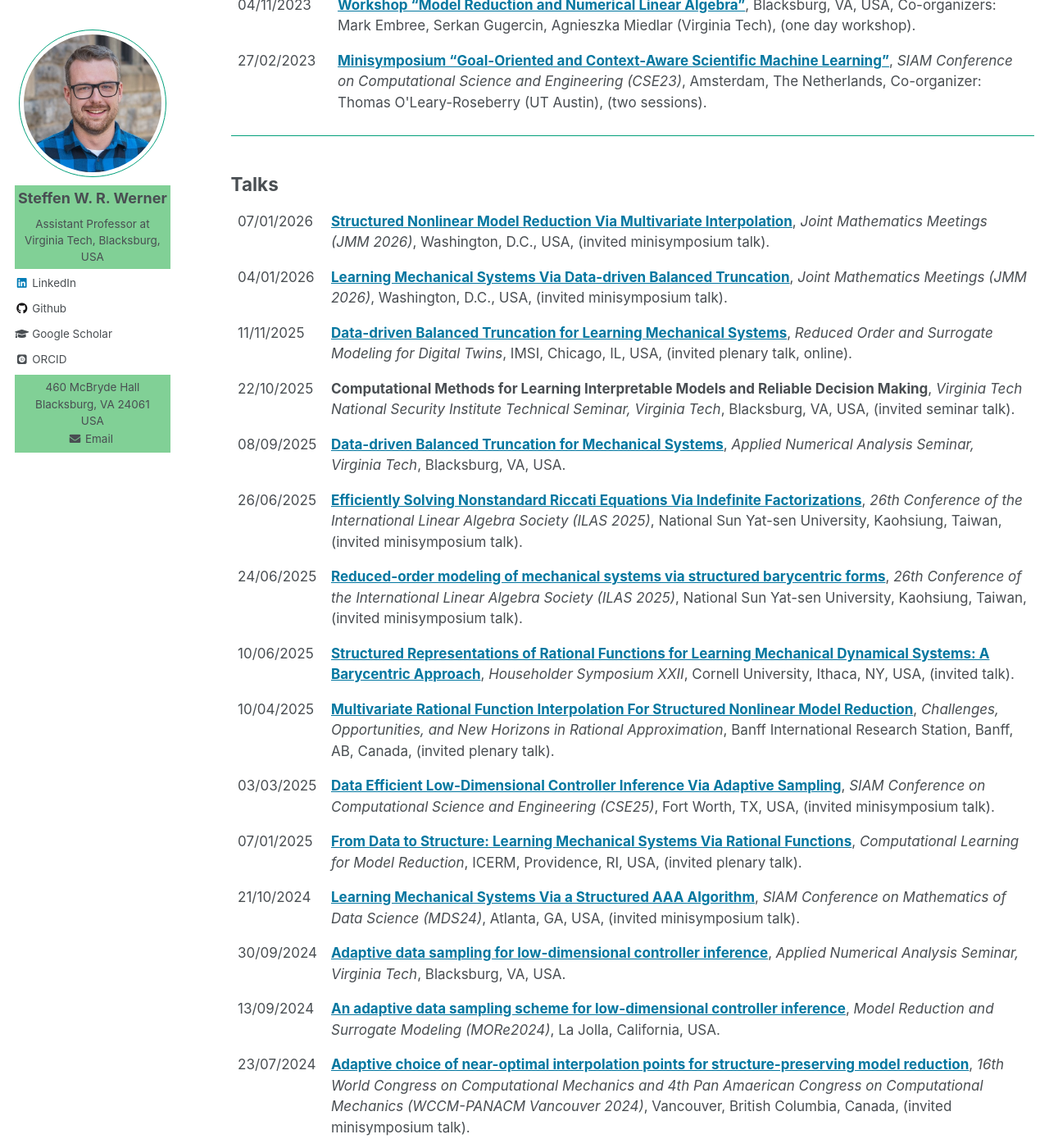
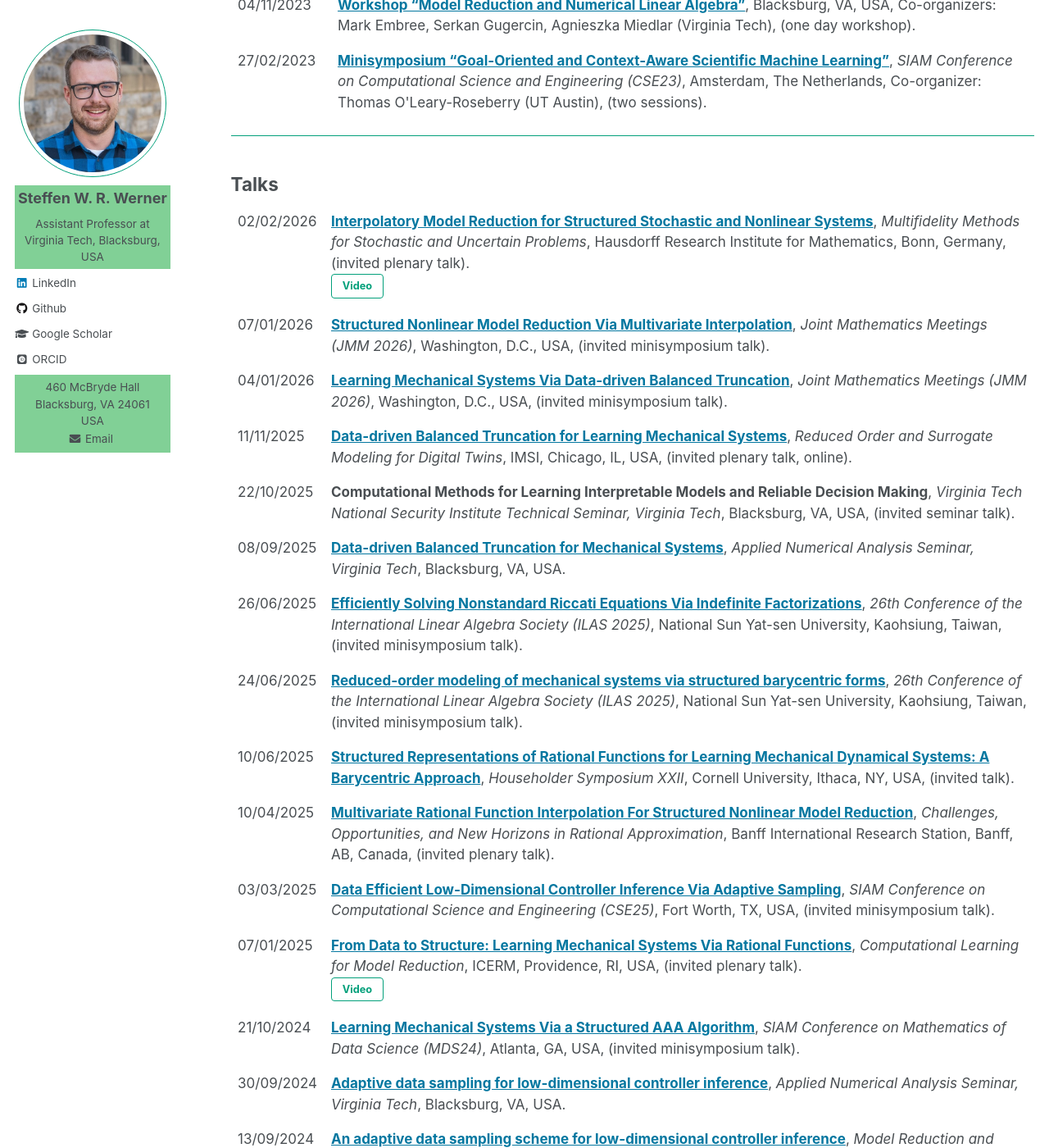
Before and after one commit to ninsteve/ninsteve.github.io, a Jekyll site: the page built from _pages/conferences.md, in a window 1280 px wide and 1400 px high, scrolled down 1907 px. Shown: the whole window at 82% size. Built offline with Jekyll 4.4.1, drawn with Linux system fonts in a browser that asks for light colours; nearby versions of some CDN libraries; some web fonts are replaced.

Commit message:
Added new presentation.

```diff
--- a/_pages/conferences.md
+++ b/_pages/conferences.md
@@ -199,6 +199,17 @@ author_profile: true
 
 <table class="eventtable">
   <tr>
+    <td style="width:8%"> 02/02/2026 </td>
+    <td>
+    <strong><a target="blank_" href="https://www.mathematics.uni-bonn.de/him/assets/2026/schedule_workshop1_1-jtp2026_03-02-26.pdf">Interpolatory
+    Model Reduction for Structured Stochastic and Nonlinear Systems</a></strong>,
+    <i>Multifidelity Methods for Stochastic and Uncertain Problems</i>,
+    Hausdorff Research Institute for Mathematics, Bonn, Germany,
+    (invited plenary talk).<br>
+    <a target="blank_" href="https://youtu.be/HxtSkeEL2JI"><button class="btn btn--inverse">Video</button></a>
+    </td>
+  </tr>
+  <tr>
     <td style="width:8%"> 07/01/2026 </td>
     <td>
     <strong><a target="blank_" href="https://jointmathematicsmeetings.org/meetings/national/jmm2026/jmm2026-program">Structured
@@ -306,6 +317,7 @@ author_profile: true
     Data to Structure: Learning Mechanical Systems Via Rational Functions</a></strong>,
     <i>Computational Learning for Model Reduction</i>,
     ICERM, Providence, RI, USA, (invited plenary talk).<br>
+    <a target="blank_" href="https://icerm.brown.edu/video_archive/3940"><button class="btn btn--inverse">Video</button></a>
     </td>
   </tr>
   <tr>
```
Also changed, not shown: 1 other file.
